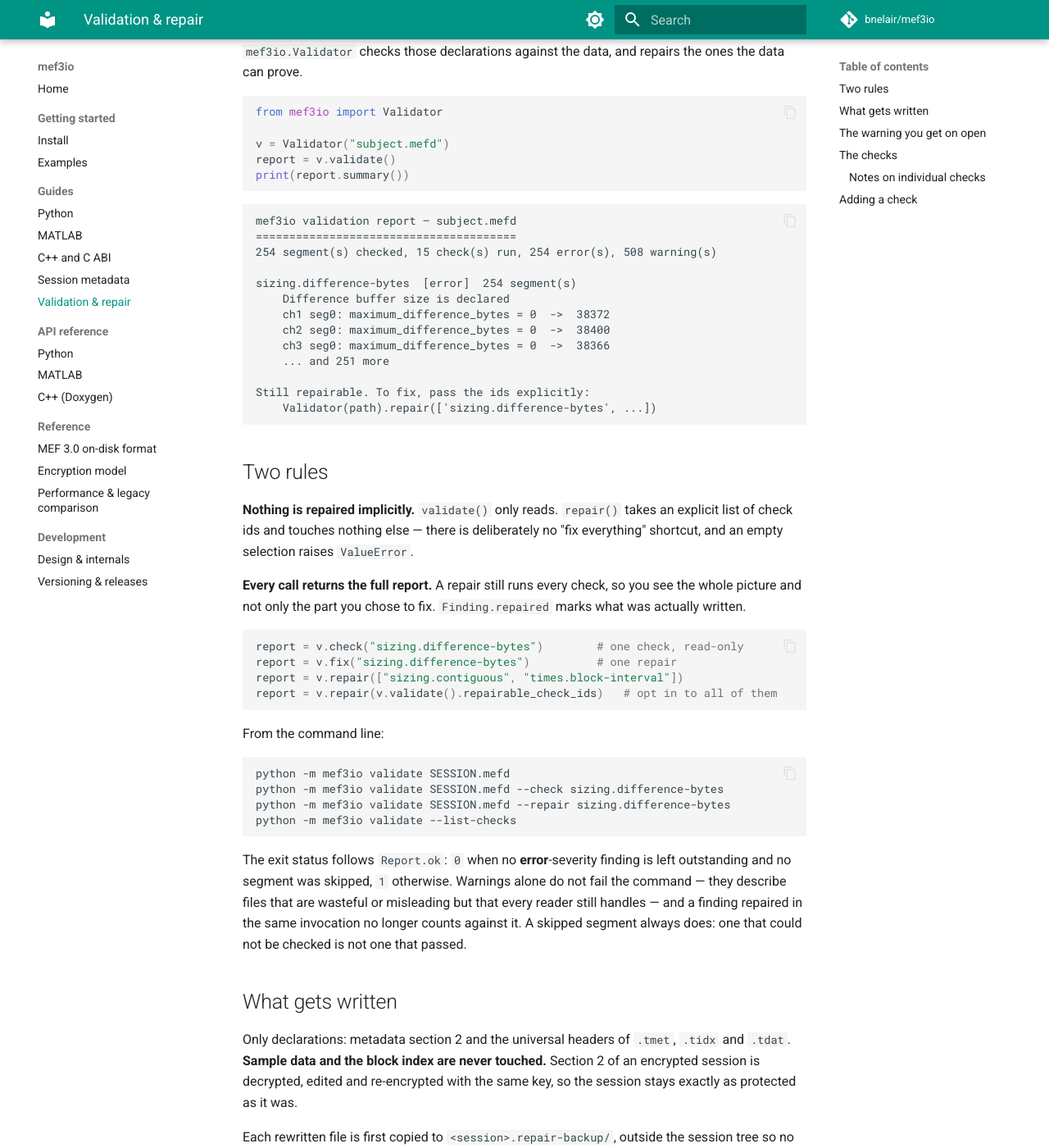
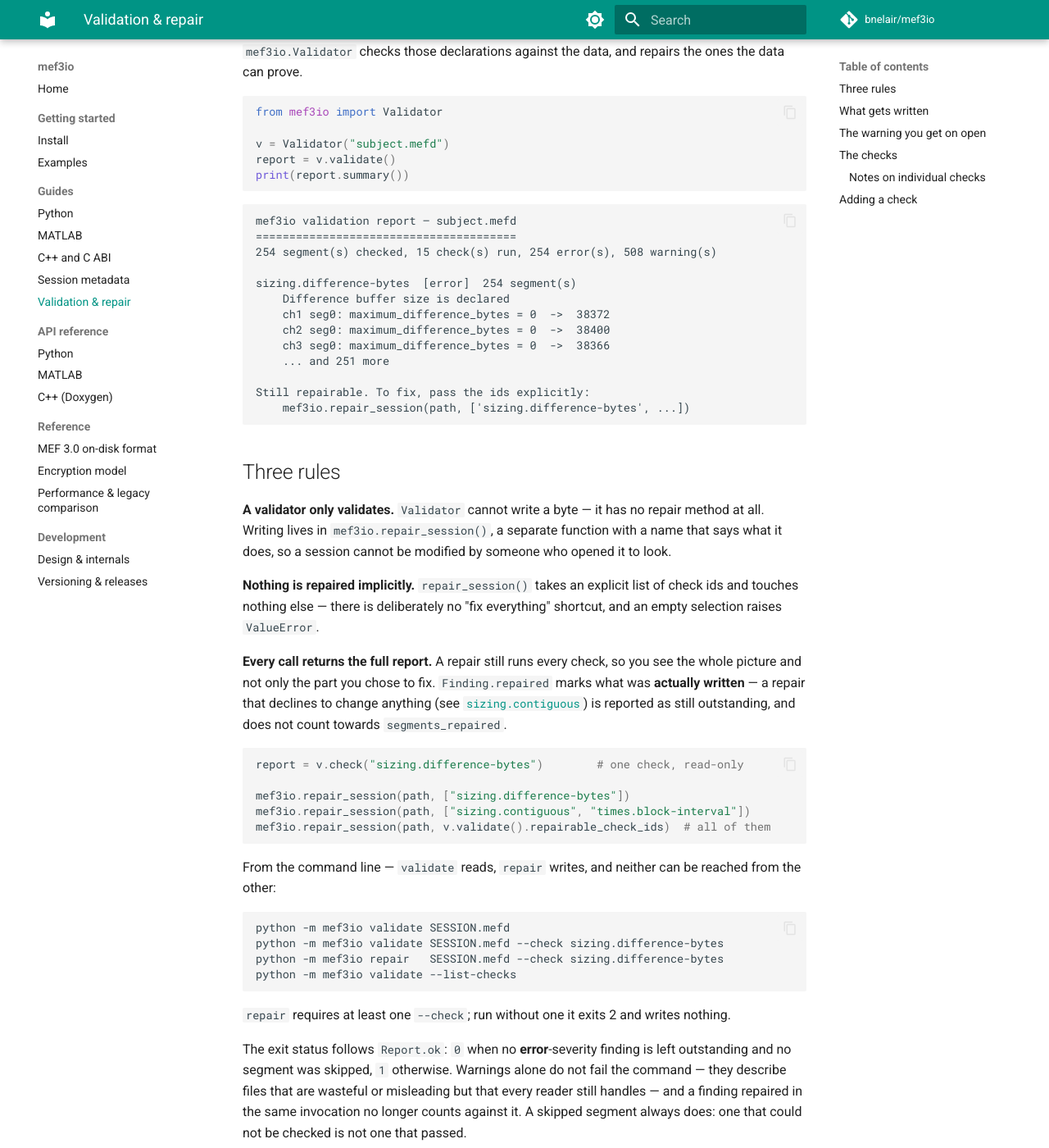
Before and after one commit to bnelair/mef3io, an MkDocs documentation site: the page built from docs/validation.md, in a window 1280 px wide and 1400 px high, scrolled down 325 px. Shown: the whole window at 82% size. Built offline with MkDocs 1.6.1 and Material for MkDocs 9.7.7, drawn with Linux system fonts in a browser that asks for light colours; comment, search, counter and statistics services are not loaded; some of the changed text lies outside the part shown.

Commit message:
Split checking from writing, and repair contiguous maxima in both directions
Two changes the review asked for, both about the tool telling the truth.

A Validator only validates. It no longer has .repair() or .fix() — it cannot
write a byte, and a test asserts the class never regrows a method that could.
Writing moved to mef3io.repair_session(path, check_ids), a separate function
named for what it does, so a session cannot be modified through an object
somebody opened to inspect it. The CLI splits the same way: `python -m mef3io
validate` reads and no longer accepts --repair, `python -m mef3io repair
--check ID` writes and refuses an empty selection (exit 2, nothing written).

sizing.contiguous now writes the measured truth in whichever direction it
lies, instead of only ever raising. The declaration has to state what the index
holds. Grow-only was argued from no reference reader consuming the trio, which
made longest-run an inference — but it left the case actually seen in the field
unfixable: a recorder declaring 22,129,876 contiguous samples against 76,800
present, 84 MiB per channel, roughly 21 GB across a 254-channel session. It
also made mef3io and fix_mef3_sizing.py disagree about the same file, with
mef3io reporting a defect it declined to correct. They now agree; the run
accumulator was already identical in both.

The repair-reported-honestly work from the previous commit is what makes this
safe to state: the two together mean `repaired` marks bytes that moved.

Cross-checked against tmp/stitch_mef3-main (third-party, gitignored): the
section-2 offset table matches field for field, as does the contiguous-run
algorithm and the RED difference-bytes offset.

255 Python tests, C++ Catch2, mkdocs --strict all green.

Co-Authored-By: Claude Opus 5 (1M context) <noreply@anthropic.com>

````diff
--- a/docs/validation.md
+++ b/docs/validation.md
@@ -34,34 +34,46 @@ sizing.difference-bytes  [error]  254 segment(s)
     ... and 251 more
 
 Still repairable. To fix, pass the ids explicitly:
-    Validator(path).repair(['sizing.difference-bytes', ...])
+    mef3io.repair_session(path, ['sizing.difference-bytes', ...])
 ```
 
-## Two rules
+## Three rules
 
-**Nothing is repaired implicitly.** `validate()` only reads. `repair()` takes
-an explicit list of check ids and touches nothing else — there is deliberately
-no "fix everything" shortcut, and an empty selection raises `ValueError`.
+**A validator only validates.** `Validator` cannot write a byte — it has no
+repair method at all. Writing lives in `mef3io.repair_session()`, a separate
+function with a name that says what it does, so a session cannot be modified
+by someone who opened it to look.
+
+**Nothing is repaired implicitly.** `repair_session()` takes an explicit list
+of check ids and touches nothing else — there is deliberately no "fix
+everything" shortcut, and an empty selection raises `ValueError`.
 
 **Every call returns the full report.** A repair still runs every check, so you
-see the whole picture and not only the part you chose to fix.
-`Finding.repaired` marks what was actually written.
+see the whole picture and not only the part you chose to fix. `Finding.repaired`
+marks what was **actually written** — a repair that declines to change anything
+(see [`sizing.contiguous`](#the-checks)) is reported as still outstanding, and
+does not count towards `segments_repaired`.
 
 ```python
 report = v.check("sizing.difference-bytes")        # one check, read-only
-report = v.fix("sizing.difference-bytes")          # one repair
-report = v.repair(["sizing.contiguous", "times.block-interval"])
-report = v.repair(v.validate().repairable_check_ids)   # opt in to all of them
+
+mef3io.repair_session(path, ["sizing.difference-bytes"])
+mef3io.repair_session(path, ["sizing.contiguous", "times.block-interval"])
+mef3io.repair_session(path, v.validate().repairable_check_ids)  # all of them
 ```
 
-From the command line:
+From the command line — `validate` reads, `repair` writes, and neither can be
+reached from the other:
 
 ```bash
 python -m mef3io validate SESSION.mefd
 python -m mef3io validate SESSION.mefd --check sizing.difference-bytes
-python -m mef3io validate SESSION.mefd --repair sizing.difference-bytes
+python -m mef3io repair   SESSION.mefd --check sizing.difference-bytes
 python -m mef3io validate --list-checks
 ```
+
+`repair` requires at least one `--check`; run without one it exits 2 and writes
+nothing.
 
 The exit status follows `Report.ok`: `0` when no **error**-severity finding is
 left outstanding and no segment was skipped, `1` otherwise. Warnings alone do
@@ -100,8 +112,8 @@ declarations unset across 254 channel(s): maximum_difference_bytes (254
 segment(s)). This does NOT affect reading with mef3io — every buffer is sized
 from the block headers themselves, and the data is intact. It does affect
 meflib-based readers (e.g. CyberPSG), which allocate from these fields. Run
-mef3io.Validator(path).validate() for detail, or python -m mef3io validate
-<path> --repair <check-id> to fix the file.
+mef3io.Validator(path).validate() for detail, or python -m mef3io repair
+<path> --check <check-id> to fix the file.
 ```
 
 It costs nothing: every segment's metadata is already parsed at open, so the
````
Also changed, not shown: CLAUDE.md (+25 -12 lines), README.md (+2 -1 lines), 5 other files.
